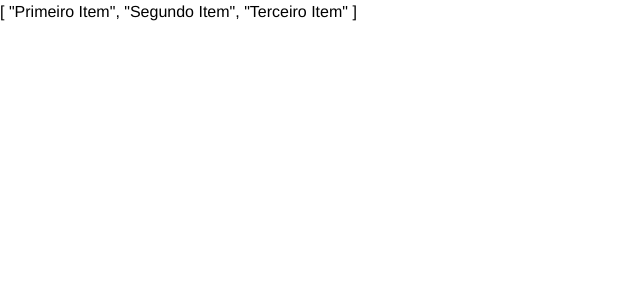
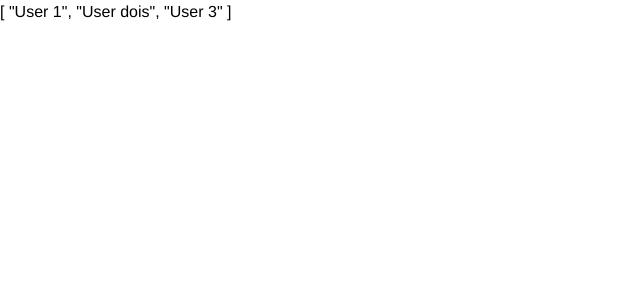
Before and after one commit to damoclesgil/vue3, a Vue app: page / in a window 1280 px wide. Shown: the top 300 px of the page, without its empty margins (0-640 px from the left). Built offline with nearby package versions, Linux system fonts and the light colour scheme.

Commit message:
Update Depedencies

```diff
--- a/src/use/useUsers.js
+++ b/src/use/useUsers.js
@@ -1,7 +1,7 @@
 import { ref } from "vue";
 
 export const useUsers = () => {
-  let users = ref(["Primeiro Item", "Segundo Item", "Terceiro Item"]);
+  let users = ref(["User 1", "User dois", "User 3"]);
 
   return { users };
 };
```
Also changed, not shown: package.json (+11 -14 lines), .eslintrc.js, 2 other files (tests, documents, lock files or other folders).
